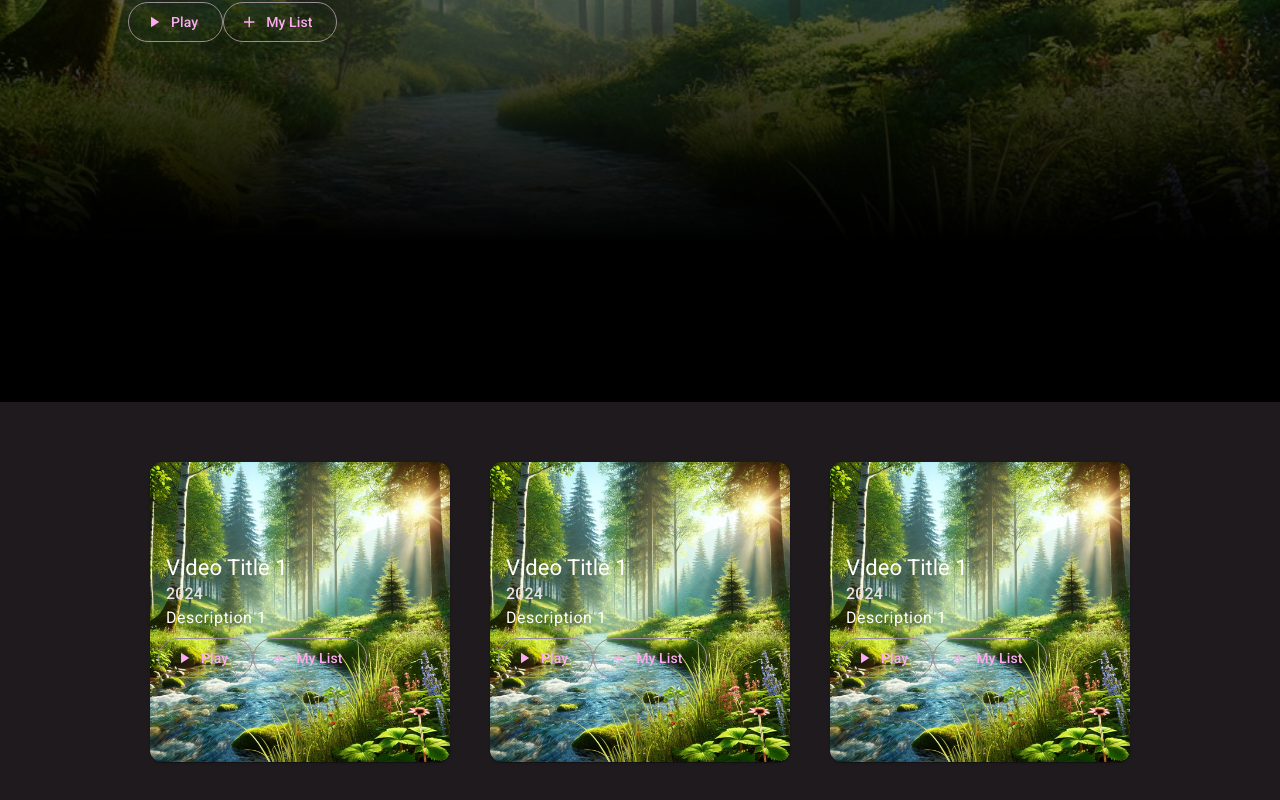
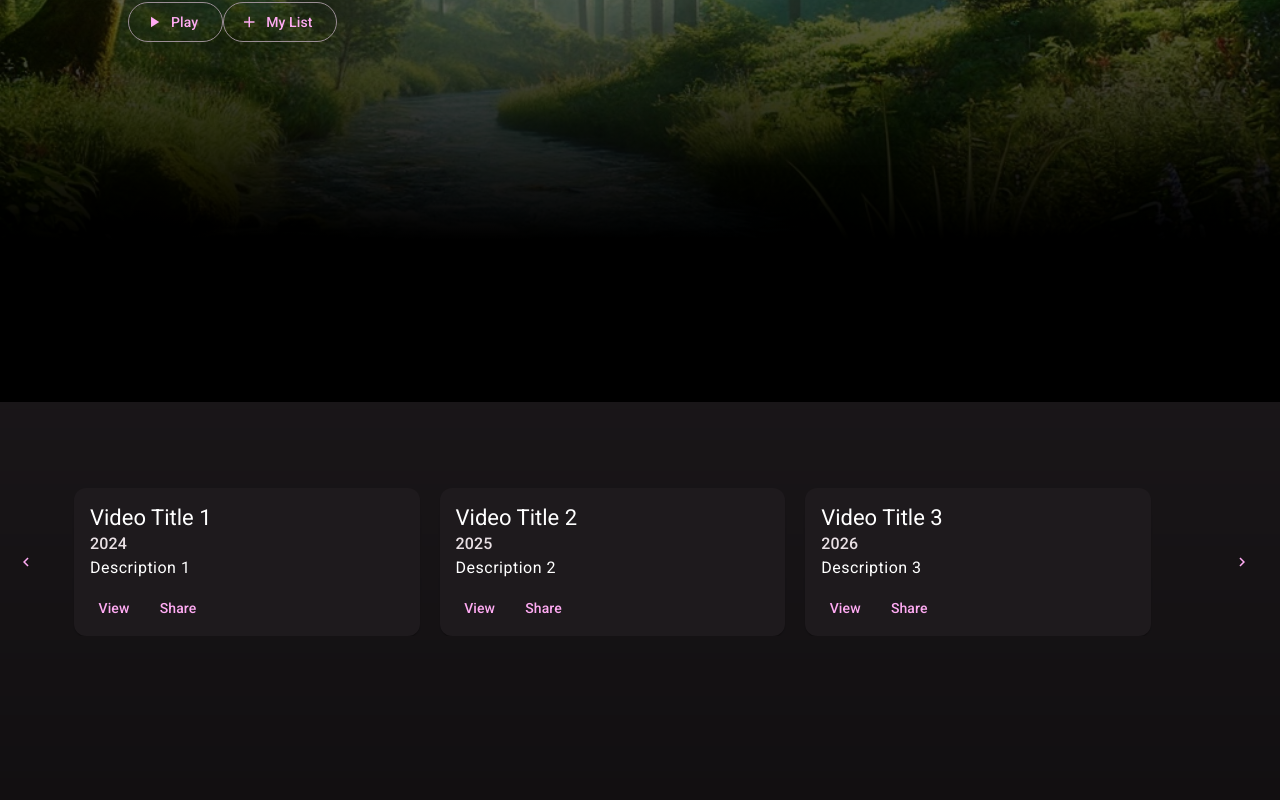
Before and after one commit to AlexejHein/VideoFlix, an Angular app: page /home in a window 1280 px wide. Shown: the part 398-1198 px from the top of the page. Built offline with nearby package versions, Linux system fonts and the light colour scheme.

Commit message:
first commit

```diff
--- a/package.json
+++ b/package.json
@@ -24,7 +24,9 @@
     "@angular/router": "^18.0.0",
     "@angular/ssr": "^18.0.5",
     "express": "^4.18.2",
+    "ngx-owl-carousel-o": "^18.0.0",
     "rxjs": "~7.8.0",
+    "swiper": "^11.1.4",
     "tslib": "^2.3.0",
     "zone.js": "~0.14.3"
   },
--- a/src/app/video/video.component.html
+++ b/src/app/video/video.component.html
@@ -1,41 +1,26 @@
 <div class="content">
-  <mat-card>
+  <div class="slider-container">
+    <button mat-button (click)="prev()">
+      <mat-icon>chevron_left</mat-icon>
+    </button>
+    <div class="slider">
+      <mat-card *ngFor="let video of getVisibleVideos()">
         <mat-card-header>
-      <mat-card-title>{{video.title}}</mat-card-title>
-      <mat-card-subtitle>{{video.year}}</mat-card-subtitle>
+          <mat-card-title>{{ video.title }}</mat-card-title>
+          <mat-card-subtitle>{{ video.year }}</mat-card-subtitle>
         </mat-card-header>
         <mat-card-content>
-      <p>{{video.description}}</p>
+          <p>{{ video.description }}</p>
         </mat-card-content>
         <mat-card-actions>
-      <button mat-stroked-button><mat-icon>play_arrow</mat-icon> Play</button>
-      <button mat-stroked-button><mat-icon>add</mat-icon> My List</button>
-    </mat-card-actions>
-  </mat-card>
-  <mat-card>
-    <mat-card-header>
-      <mat-card-title>{{video.title}}</mat-card-title>
-      <mat-card-subtitle>{{video.year}}</mat-card-subtitle>
-    </mat-card-header>
-    <mat-card-content>
-      <p>{{video.description}}</p>
-    </mat-card-content>
-    <mat-card-actions>
-      <button mat-stroked-button><mat-icon>play_arrow</mat-icon> Play</button>
-      <button mat-stroked-button><mat-icon>add</mat-icon> My List</button>
-    </mat-card-actions>
-  </mat-card>
-  <mat-card>
-    <mat-card-header>
-      <mat-card-title>{{video.title}}</mat-card-title>
-      <mat-card-subtitle>{{video.year}}</mat-card-subtitle>
-    </mat-card-header>
-    <mat-card-content>
-      <p>{{video.description}}</p>
-    </mat-card-content>
-    <mat-card-actions>
-      <button mat-stroked-button><mat-icon>play_arrow</mat-icon> Play</button>
-      <button mat-stroked-button><mat-icon>add</mat-icon> My List</button>
+          <button mat-button>View</button>
+          <button mat-button>Share</button>
         </mat-card-actions>
       </mat-card>
     </div>
+    <button mat-button (click)="next()">
+      <mat-icon>chevron_right</mat-icon>
+    </button>
+  </div>
+
+</div>
--- a/src/app/video/video.component.scss
+++ b/src/app/video/video.component.scss
@@ -1,24 +1,28 @@
-.content{
+.content {
   width: 100vw;
   height: 100vh;
   display: flex;
   justify-content: center;
   align-items: center;
-  z-index: 10;
-  background: linear-gradient(to bottom, rgba(255,255,255,0) 100%,rgba(0,0,0,5) 90%);
-  mat-card{
-    background-image: url("../../assats/videoBg.webp");
-    background-size: cover;
-    background-repeat: no-repeat;
-    margin: 20px;
-    width: 300px;
-    height: 300px;
-    display: flex;
-    flex-direction: column;
-    justify-content: center;
-    align-items: flex-start;
-    position: relative;
-    top: 50px;
-  }
+  background: linear-gradient(to bottom, rgba(255, 255, 255, 0) 0%, rgba(0, 0, 0, 0.5) 100%);
+}
 
+.slider-container {
+  display: flex;
+  align-items: center;
+  justify-content: center;
+  width: 100%;
+  overflow: hidden;
 }
+
+.slider {
+  display: flex;
+  transition: transform 0.5s ease-in-out;
+  width: 100%;
+}
+
+mat-card {
+  flex: 0 0 30%; /* 3 cards per view */
+  max-width: 30%;
+  margin: 0 10px;
+}
--- a/src/app/video/video.component.ts
+++ b/src/app/video/video.component.ts
@@ -1,34 +1,55 @@
 import { Component } from '@angular/core';
-import {MatCard, MatCardActions, MatCardContent, MatCardHeader, MatCardImage} from "@angular/material/card";
-import {MatButton} from "@angular/material/button";
-import {NgOptimizedImage} from "@angular/common";
-import {MatCardModule} from "@angular/material/card";
-import {MatButtonModule} from "@angular/material/button";
-import {MatIconModule} from "@angular/material/icon";
+import { MatCardModule } from "@angular/material/card";
+import { MatButtonModule } from "@angular/material/button";
+import { MatIconModule } from "@angular/material/icon";
+import { NgForOf, NgOptimizedImage } from "@angular/common";
+
+
+
 
 @Component({
   selector: 'app-video',
   standalone: true,
   imports: [
-    MatCard,
-    MatCardHeader,
-    MatCardImage,
-    MatCardContent,
-    MatCardActions,
-    MatButton,
-    NgOptimizedImage,
     MatCardModule,
     MatButtonModule,
-    MatIconModule
+    MatIconModule,
+    NgForOf,
+    NgOptimizedImage,
   ],
   templateUrl: './video.component.html',
-  styleUrl: './video.component.scss'
+  styleUrls: ['./video.component.scss']
 })
 export class VideoComponent {
-  video: {title: string, year: number, description: string} = {
-    title: 'Video Title 1',
-    year: 2024,
-    description: 'Description 1'
-  };
 
+  videos = [
+    {title: 'Video Title 1', year: 2024, description: 'Description 1'},
+    {title: 'Video Title 2', year: 2025, description: 'Description 2'},
+    {title: 'Video Title 3', year: 2026, description: 'Description 3'},
+    {title: 'Video Title 4', year: 2027, description: 'Description 4'},
+    {title: 'Video Title 5', year: 2028, description: 'Description 5'},
+    {title: 'Video Title 6', year: 2029, description: 'Description 6'},
+    {title: 'Video Title 7', year: 2030, description: 'Description 7'},
+    {title: 'Video Title 8', year: 2031, description: 'Description 8'}
+  ];
+
+
+  currentIndex = 0;
+  visibleCount = 3;
+
+  getVisibleVideos() {
+    const visibleVideos = [];
+    for (let i = 0; i < this.visibleCount; i++) {
+      visibleVideos.push(this.videos[(this.currentIndex + i) % this.videos.length]);
+    }
+    return visibleVideos;
+  }
+
+  next() {
+    this.currentIndex = (this.currentIndex + 1) % this.videos.length;
+  }
+
+  prev() {
+    this.currentIndex = (this.currentIndex - 1 + this.videos.length) % this.videos.length;
+  }
 }
```
Also changed, not shown: 1 other file (tests, documents, lock files or other folders). Lines whose indentation alone changed are shown as unchanged.
